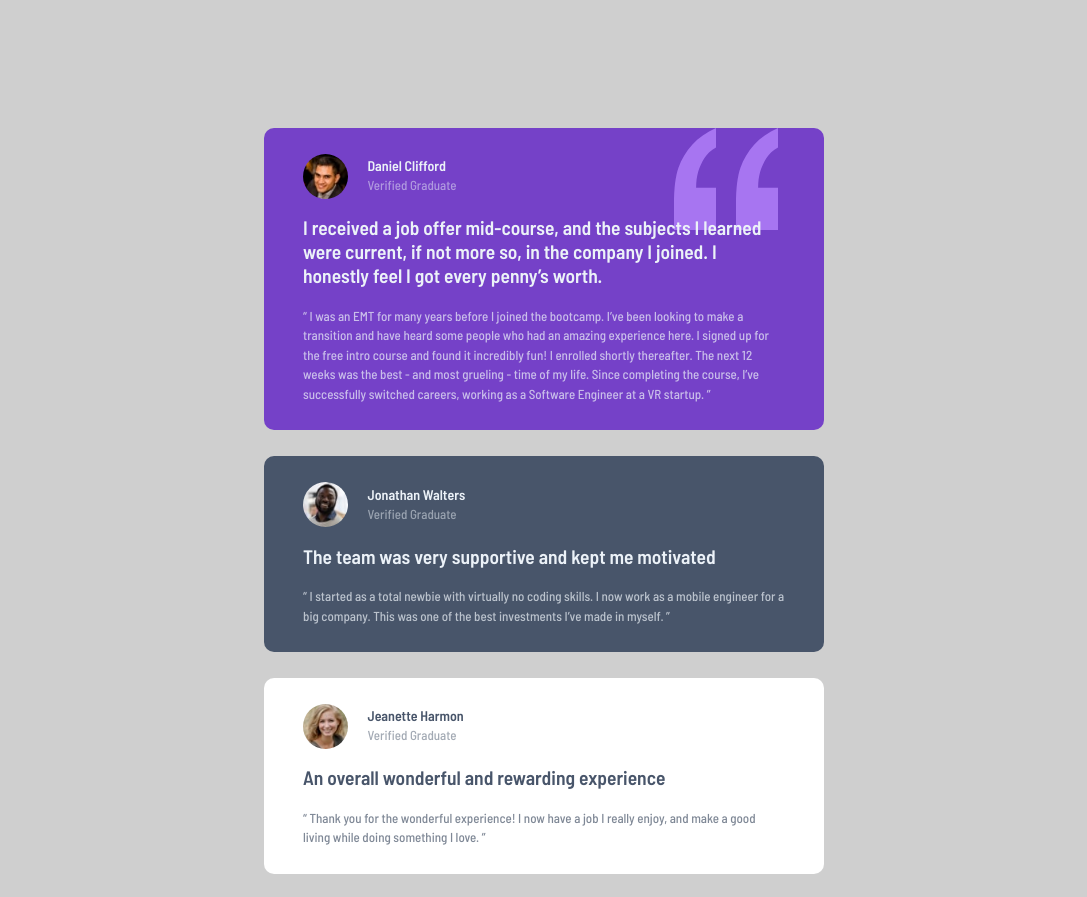
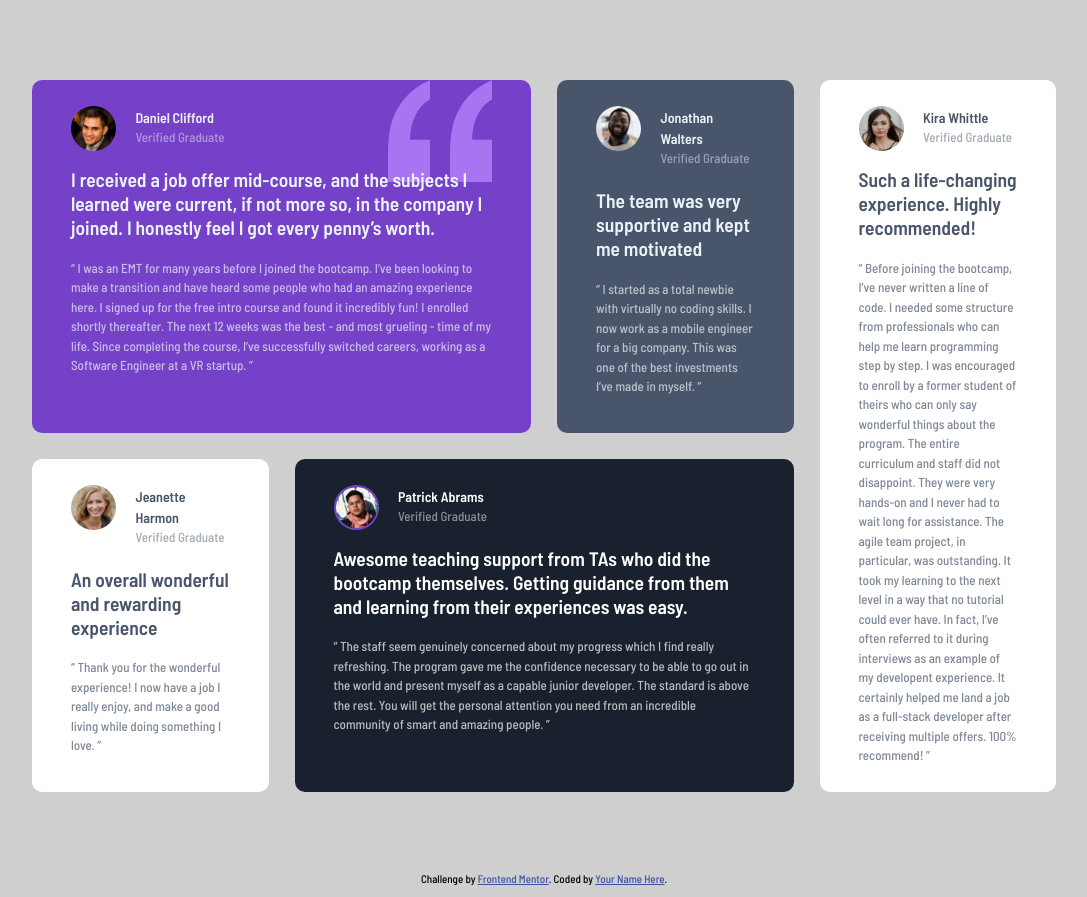
Before and after one commit to andreast12/testimonials-grid-section, a plain HTML site: page index.html in a window 1280 px wide. Shown: the top 897 px of the page, without its empty margins (96-1183 px from the left). Drawn offline with Linux system fonts and the light colour scheme.

Commit message:
desktop version

```diff
--- a/css/style.css
+++ b/css/style.css
@@ -150,5 +150,43 @@ h2 {
 	Attribution
 ================ */
 .attribution {
-	margin-top: 3rem;
+	margin-top: 10vmin;
 }
+
+
+
+
+/* =====================
+	Desktop Version
+=================== */
+@media (min-width: 992px) {
+	/* ==================
+		Global
+	================ */
+	body {
+		margin-top: 10vmin;
+	}
+
+	.container {
+		width: 80%;
+		max-width: none;
+		grid-template-columns: repeat(4, 1fr);
+		grid-template-areas:
+			"daniel daniel jonathan kira"
+			"jeanette patrick patrick kira";
+	}
+
+	.daniel {grid-area: daniel;}
+	.jonathan {grid-area: jonathan;}
+	.jeanette {grid-area: jeanette;}
+	.patrick {grid-area: patrick;}
+	.kira {grid-area: kira;}
+
+
+	/* ==================
+		Attribution
+	================ */
+	.attribution {
+		margin-top: 10vmin;
+	}
+}
--- a/index.html
+++ b/index.html
@@ -88,12 +88,11 @@
       experience. It certainly helped me land a job as a full-stack developer after receiving multiple offers.
       100% recommend! ”</p>
     </section>
+  </div>
 
-
-    <div class="attribution">
-      Challenge by <a href="https://www.frontendmentor.io?ref=challenge" target="_blank">Frontend Mentor</a>.
-      Coded by <a href="#">Your Name Here</a>.
-    </div>
+  <div class="attribution">
+    Challenge by <a href="https://www.frontendmentor.io?ref=challenge" target="_blank">Frontend Mentor</a>.
+    Coded by <a href="#">Your Name Here</a>.
   </div>
 </body>
 </html>
```
